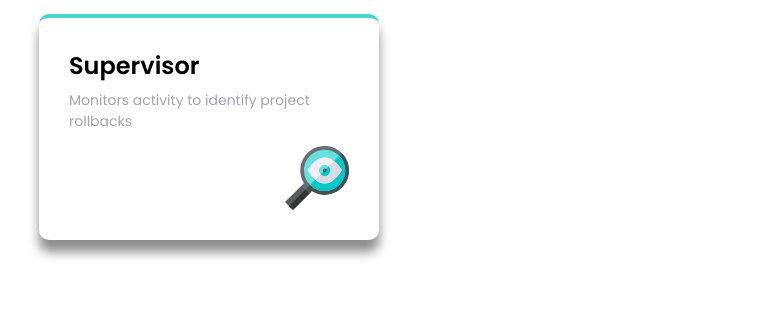
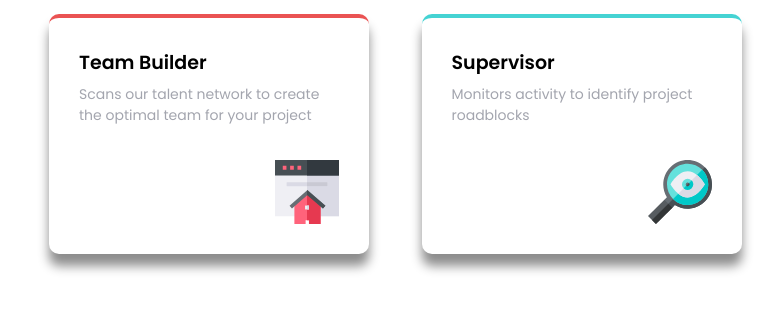
Before and after one commit to webstormcam/four_card_site, a plain HTML site: page index.html in a window 1280 px wide. Shown: the part 192-504 px from the top of the page, without its empty margins (431-1211 px from the left). Drawn offline with Linux system fonts and the light colour scheme.

Commit message:
it can be done

```diff
--- a/index.html
+++ b/index.html
@@ -20,10 +20,15 @@
                 is successful</p>
         </header>
         <section id="columns">
-            <div class="column">
+            <div class="column cyan">
                 <h2>Supervisor</h2>
-                <p>Monitors activity to identify project rollbacks</p>
+                <p>Monitors activity to identify project roadblocks</p>
                 <img src="imgs/icon-supervisor.svg" alt="">
+            </div>
+            <div class="column red">
+                <h2>Team Builder</h2>
+                <p>Scans our talent network to create the optimal team for your project</p>
+                <img src="imgs/icon-team-builder.svg" alt="">
             </div>
         </section>
     </div>
--- a/style.css
+++ b/style.css
@@ -46,21 +46,34 @@ header p{
     flex-direction: column;
     align-items: center;
     width: 375px;
+    position: relative;
 }
 
 .column{
     padding: 30px;
-    width: 340px;
+    width: 320px;
     border-radius: 10px;
-    border-top: 4px solid hsl(180, 62%, 55%);
     display: flex;
     flex-direction: column;
     box-shadow:0px 12px 11px 0px rgba(0,0,0,0.45);
+    margin-bottom: 20px;
+
+
 
 }
 
+.cyan{
+    border-top: 4px solid hsl(180, 62%, 55%);
+    position: absolute;
+    left: 400px;
+}
+
+.red{
+    border-top: 4px solid hsl(0, 78%, 62%);
+}
+
 h2{
-
+   font-size: 19px;
     margin-top: 0px;
     margin-bottom: 0px;
 }
@@ -71,6 +84,7 @@ h2{
     margin-top: 7px;
 }
 img{
+    margin-top: 20px;
     display: inline-block;
     align-self: flex-end;
 }
```
